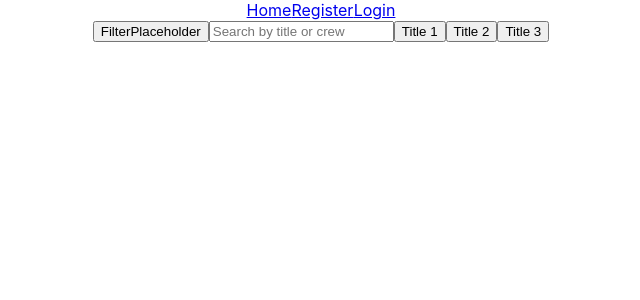
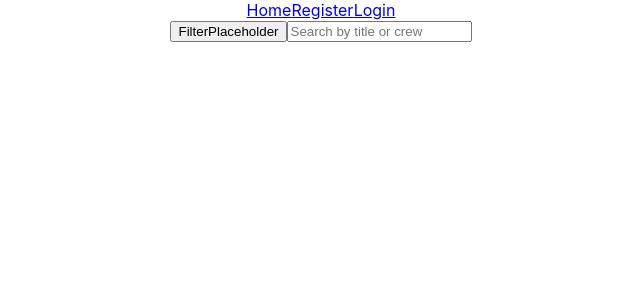
Before and after one commit to henry-chau16/movie_maps, a React (Create React App) app in the folder frontend/: page / in a window 1280 px wide. Shown: the top 300 px of the page, without its empty margins (319-959 px from the left). Built offline with nearby package versions, Linux system fonts and the light colour scheme.

Commit message:
quick fix naming

```diff
--- a/frontend/src/api/ApiFunctions.js
+++ b/frontend/src/api/ApiFunctions.js
@@ -1,6 +1,5 @@
 //Context not needed here, use it for authentication instead
 
-export default function ApiFunctions() {
     const backendUrl = 'http://localhost:8000'
     //Too much data currently. Try to filter out the movies or just episodes if not possible
     /*
@@ -14,7 +13,7 @@ export default function ApiFunctions() {
         }
     } */
 
-    const searchByTitle = async(searchTitle) => {
+    export async function searchByTitle(searchTitle) {
         try {
             const response = await fetch(backendUrl + `/search/title/${searchTitle}`);
             const data = await response.json();
@@ -24,7 +23,7 @@ export default function ApiFunctions() {
         }
     }
 
-    const enterTitle = async(titleID) => {
+    export async function enterTitle(titleID) {
         try {
             const response = await fetch(backendUrl + `/${titleID}`);
             const data = await response.json();
@@ -33,4 +32,3 @@ export default function ApiFunctions() {
           console.error('There was a problem with the fetch operation:', error);
         }
     }
-}
--- a/frontend/src/components/Filter.js
+++ b/frontend/src/components/Filter.js
@@ -1,4 +1,7 @@
+
+
 export default function Filter() {
+
     return (
         <div className = "filter">
             <ul>
@@ -6,7 +9,7 @@ export default function Filter() {
                     <ul>Movies</ul>
                     <ul>Series</ul>
                 <li>Genre</li>
-                <form>
+                <form onSubmit={handleFilterGenres}>
                     {['Action', 'Adventure', 'Animation', 'Comedy', 'Drama', 'Documentary', 'Fantasy', 'Horror', 'Sci-Fi'].map((genre) => (
                         <div key={genre}>
                             <input type="checkbox" id={genre} />
@@ -16,7 +19,7 @@ export default function Filter() {
                     <input type="submit" value="Search"/>
                 </form>
                 <li>Years</li>
-                <form>
+                <form onSubmit={handleFilterYears}>
                     <input
                     type = "text"
                     placeholder = "Start Year"
--- a/frontend/src/pages/Home.js
+++ b/frontend/src/pages/Home.js
@@ -2,29 +2,33 @@ import { useContext, useState } from "react";
 import Navigation from "../components/Navigation";
 import Filter from "../components/Filter";
 import { Link } from "react-router-dom";
+import { searchByTitle } from "../api/ApiFunctions"
 
 export default function Home() {
     const[openFilter, setOpenFilter] = useState(false);
     const[searchQuery, setSearchQuery] = useState('');
+    const[loading, setLoading] = useState(false);
 
-    const [titles, setTitles] = useState([
-        { id: 1, name: "Title 1" },
-        { id: 2, name: "Title 2" },
-        { id: 3, name: "Title 3" }
-    ]);
+    const [titles, setTitles] = useState([]);
 
     const handleOpenFilter = () => {
         setOpenFilter(!openFilter);
         console.log("filter button clicked")
     }
 
-    async function handleEnterTitle() {
-
+    async function handleSearchTitle() {
+        setLoading(true);
+        const apiResponse = await searchByTitle(searchQuery);
+        console.log("API Response:", apiResponse);
+        setTitles(apiResponse);
+        setLoading(false);
     }
 
     return (
         <div className = "Home">
             <Navigation/>
+            {loading ? (<p>Loading..</p>) : (
+            <div>
                 <button onClick = {() => handleOpenFilter()}>FilterPlaceholder</button>
                 <input
                     type = "text"
@@ -32,7 +36,7 @@ export default function Home() {
                     onKeyDown={(event) => {
                         if (event.key === 'Enter') {
                             event.preventDefault();
-                        handleEnterTitle();
+                            handleSearchTitle();
                         }
                     }}
                     onChange={event => {
@@ -44,6 +48,8 @@ export default function Home() {
                         <button>{title.name}</button>
                     </Link>
                 ))}
+            </div>
+        )}
              {openFilter && <Filter/>}
         </div>
     )
```
Also changed, not shown: frontend/src/api/Authentication.js (added). Lines whose indentation alone changed are shown as unchanged.
